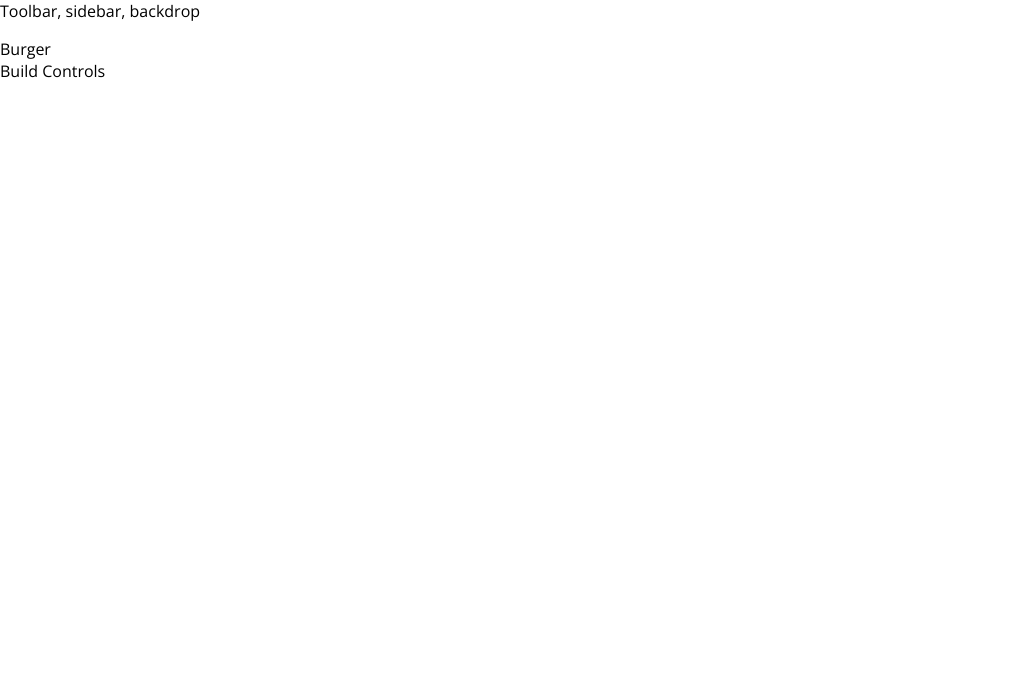
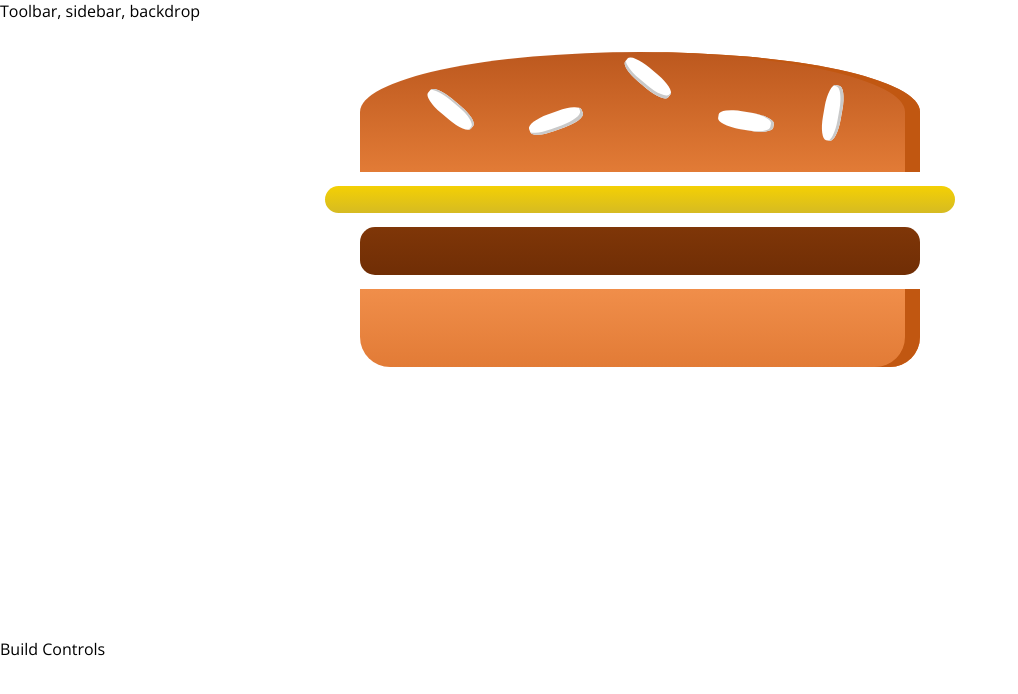
Before and after one commit to Akuljot05/Burger-Builder, a React (Create React App) app: page / in a window 1280 px wide. Shown: the top 694 px of the page, without its empty margins (0-1018 px from the left). Built offline with nearby package versions, Linux system fonts and the light colour scheme.

Commit message:
Starting Burger component

```diff
--- a/src/components/Burger/Burger.js
+++ b/src/components/Burger/Burger.js
@@ -0,0 +1,16 @@
+import React from 'react';
+import classes from './Burger.module.css';
+import BurgerIngredient from '../Burger/BurgerIngredient/BurgerIngredient';
+
+const burger = (props) => {
+    return (
+        <div className={classes.Burger}>
+            <BurgerIngredient type="bread-top" />
+            <BurgerIngredient type="cheese" />
+            <BurgerIngredient type="meat" />
+            <BurgerIngredient type="bread-bottom" />
+        </div>
+    );
+};
+
+export default burger;
--- /dev/null
+++ b/src/components/Burger/Burger.module.css
@@ -0,0 +1,30 @@
+.Burger{
+    width: 100%;
+    margin: auto;
+    height: 250px;
+    overflow: scroll;
+    text-align: center;
+    font-weight: bold;
+    font-size: 1.2rem;
+}
+
+@media (min-width: 500px) and (min-height: 400px){
+    .Burger{
+        width: 350px;
+        height: 300px;
+    }
+}
+
+@media (min-width: 500px) and (min-height: 401px){
+    .Burger{
+        width: 450px;
+        height: 400px;
+    }
+}
+
+@media (min-width: 1000px) and (min-height: 700px){
+    .Burger{
+        width: 700px;
+        height: 600px;
+    }
+}
--- a/src/containers/BurgerBuilder/BurgerBuilder.js
+++ b/src/containers/BurgerBuilder/BurgerBuilder.js
@@ -1,5 +1,6 @@
 import React, { Component } from 'react';
 import Aux from '../../hoc/Auxiliary';
+import Burger from '../../components/Burger/Burger'
 
 
 class BurgerBuilder extends Component
@@ -7,7 +8,7 @@
     render() {
         return(
             <Aux>
-                <div>Burger</div>
+                <Burger />
                 <div>Build Controls</div>
             </Aux>
         );
```
